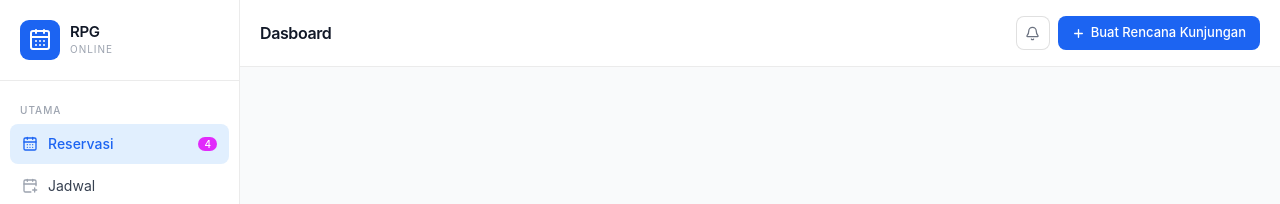
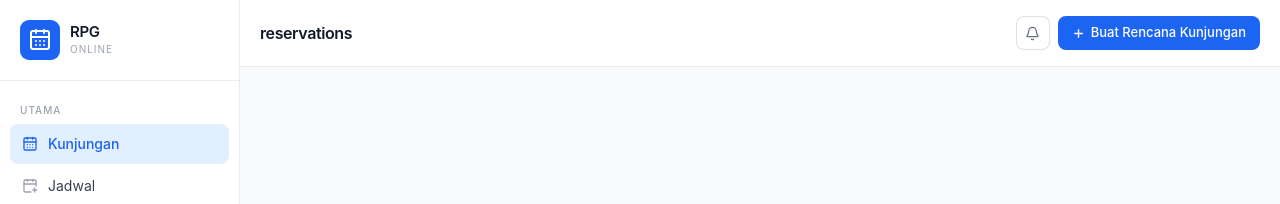
Before and after one commit to stywn93/rpg-online, a React (Vite) app: page / in a window 1280 px wide. Shown: the top 204 px of the page. Built offline with nearby package versions, Linux system fonts and the light colour scheme.

Commit message:
WIP perbaikan sidebar

```diff
--- a/src/Dashboard.jsx
+++ b/src/Dashboard.jsx
@@ -29,14 +29,14 @@ export default function Dashboard(
     });
 
     const fallbackTitle = normalizedPath === "/"
-        ? "Dasboard"
+        ? "reservations"
         : normalizedPath
             .split("/")
             .filter(Boolean)
             .map((segment) => segment.charAt(0).toUpperCase() + segment.slice(1))
             .join(" / ");
 
-    const resolvedActivePage = activePage ?? currentNavItem?.key ?? "reservations";
+    const resolvedActivePage = activePage ?? currentNavItem?.key ?? "reservation";
     const resolvedPageTitle = pageTitle ?? currentNavItem?.label ?? fallbackTitle;
 
     return (
--- a/src/components/navConfig.js
+++ b/src/components/navConfig.js
@@ -25,7 +25,7 @@ import {
 export const NAV_ITEMS = [
     // ── Grup Utama ──
     // {key: "dashboard", label: "Dasboard", icon: LayoutGrid, section: "Utama", link: "/"},
-    {key: "reservations", label: "Reservasi", icon: CalendarDays, badge: 4, section: "Utama", link: "/reservation"},
+    {key: "reservation", label: "Kunjungan", icon: CalendarDays, section: "Utama", link: "/reservation"},
     {key: "schedules", label: "Jadwal", icon: CalendarPlus, section: null, link: "/schedules"},
     {key: "sampleTable", label: "Sample Table", icon: Sheet, section: null, link: "/table"},
 
--- a/src/main.jsx
+++ b/src/main.jsx
@@ -29,17 +29,22 @@ createRoot(document.getElementById('root')).render(
                 <Routes>
                     <Route path='/login' element={<Login/>}/>
                     <Route path='/register' element={<Register/>}/>
-                    <Route path='/' element={<Dashboard/>}>
+                    <Route path='/'>
+                        <Route index element={<Dashboard/>}/>
                         <Route path='table' element={<Table/>}/>
-                        <Route path='reservation' element={<AntrianKunjungan/>}/>
+                        <Route path='reservation'>
+                            <Route index element={<AntrianKunjungan/>} />
+                            <Route path='new' element={<ReservasiBaru/>}/>
+                            <Route path='confirm' element={<HasilReservasi/>}/>
+                            <Route path='revisit' element={<RencanaKunjunganUlang/>}/>
+                        </Route>
                         <Route path='schedules' element={<Jadwal/>}/>
                         <Route path='patients' element={<Pasien/>}/>
                         <Route path='users' element={<Pengguna/>}/>
                         <Route path='profile' element={<Profile/>}/>
-                        <Route path='reservation/new' element={<ReservasiBaru/>}/>
-                        <Route path='reservation/confirm' element={<HasilReservasi/>}/>
+
                         <Route path='pemeriksaan' element={<Pemeriksaan/>}/>
-                        <Route path='reservation/revisit' element={<RencanaKunjunganUlang/>}/>
+
                         <Route path='riwayat-anamnesa' element={<RiwayatAnamnesa/>}/>
                         <Route path='pendaftaran' element={<Pendaftaran/>} />
                     </Route>
```
